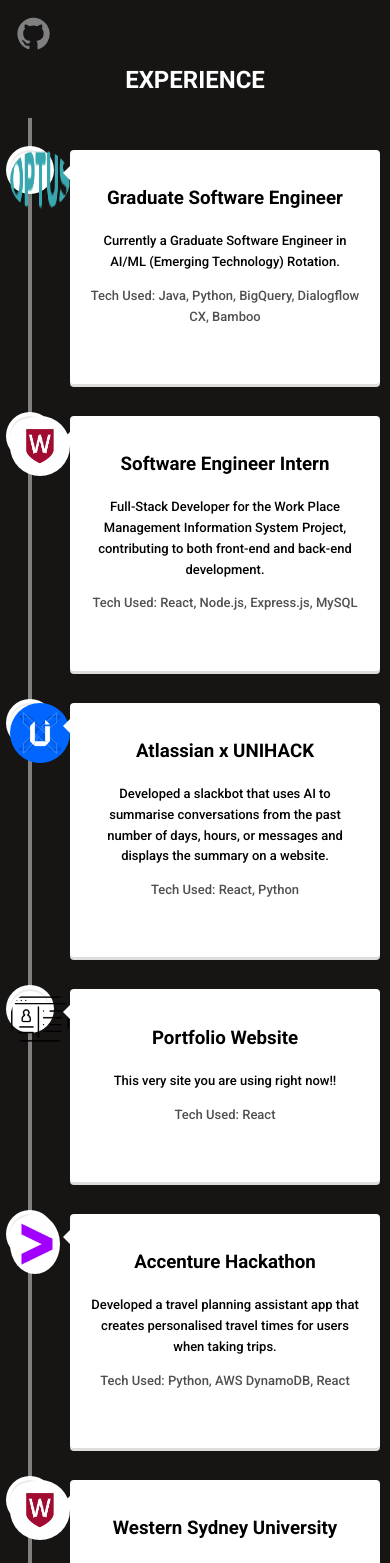
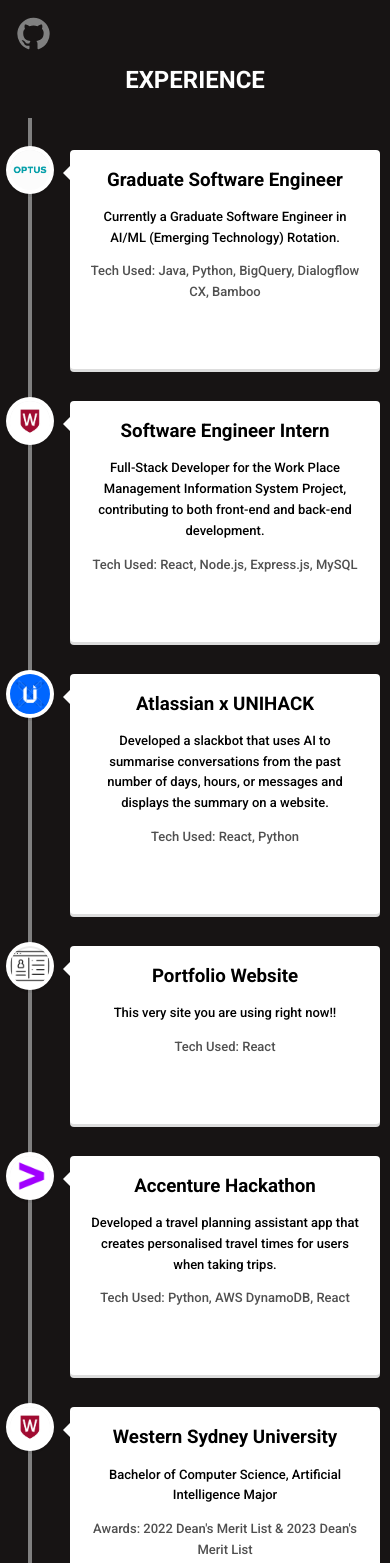
Before and after one commit to kelvin0012/my-website, a React (Vite) app: page / in a window 390 px wide. Shown: the part 432-1995 px from the top of the page. Built offline with nearby package versions, Linux system fonts and the light colour scheme.

Commit message:
Fixed icon issues for mobile view

```diff
--- a/src/App.css
+++ b/src/App.css
@@ -1,6 +1,6 @@
 @import url('https://fonts.googleapis.com/css2?family=Roboto:wght@400;500;700;900&display=swap');
 
-.profileLogo {
+.profileLogo{
   width: 100px;
   height: 100px;
   border-radius: 50%;
@@ -155,3 +155,26 @@
 .underlineHover:hover::after {
   transform: scaleX(1);
 }
+
+/* Projects */
+.websiteIcon, .accentureLogo, .wsuLogo, .optusLogo {
+  width: 100%;
+  height: auto;
+}
+
+@media (max-width: 600px) {
+  .vertical-timeline-element-icon {
+      display: flex;
+      justify-content: center;
+      align-items: center;
+  }
+
+  .vertical-timeline-element-content {
+      text-align: center;
+  }
+
+  .vertical-timeline-element-date {
+      text-align: center;
+      margin-bottom: 10px;
+  }
+}
--- a/src/components/Projects.jsx
+++ b/src/components/Projects.jsx
@@ -1,5 +1,5 @@
-import { Container } from "@mui/material"
-import { Box, Grid } from "@mui/material"
+import { Container } from "@mui/material";
+import { Box, Grid } from "@mui/material";
 import Divider from '@mui/material/Divider';
 import {
     VerticalTimeline, VerticalTimelineElement,
@@ -7,12 +7,10 @@
 import "react-vertical-timeline-component/style.min.css";
 import LanguageIcon from '@mui/icons-material/Language';
 import accentureLogo from "../assets/accentureLogo.jpg";
-import wsuLogo from "../assets/wsuLogo.jpg"
-import websiteIcon from "../assets/websiteIcon.png"
-import unihack2024Icon from "../assets/unihack2024Icon.png"
-import optusIcon from "../assets/Optus_logo.png"
-
-
+import wsuLogo from "../assets/wsuLogo.jpg";
+import websiteIcon from "../assets/websiteIcon.png";
+import unihack2024Icon from "../assets/unihack2024Icon.png";
+import optusIcon from "../assets/optusLogo.png";
 
 export const Projects = () => {
     return (
@@ -26,21 +24,21 @@
             </div>
             <div className="projects">
                 <VerticalTimeline lineColor="gray">
-                <VerticalTimelineElement
+                    <VerticalTimelineElement
                         className="vertical-timeline-element--education"
                         date={<span style={{ color: "white" }}>February 2025 - Current</span>}
                         iconStyle={{ background: "white" }}
-                        icon={<img className="websiteIcon"
+                        icon={<img className="optusLogo"
                             src={optusIcon}
                             alt="optusIcon Icon Image"
                         />}>
-                        <h3 className="vertica-timeline-element-title">
+                        <h3 className="vertical-timeline-element-title">
                             Graduate Software Engineer
                         </h3>
                         <p> Currently a Graduate Software Engineer in AI/ML (Emerging Technology) Rotation. </p>
                         <p className="Tech">Tech Used: Java, Python, BigQuery, Dialogflow CX, Bamboo</p>
                     </VerticalTimelineElement>
-                <VerticalTimelineElement
+                    <VerticalTimelineElement
                         className="vertical-timeline-element--education"
                         date={<span style={{ color: "white" }}>March 2024 - Nov 2024</span>}
                         iconStyle={{ background: "white" }}
@@ -48,7 +46,7 @@
                             src={wsuLogo}
                             alt="WSU Icon Image"
                         />}>
-                        <h3 className="vertica-timeline-element-title">
+                        <h3 className="vertical-timeline-element-title">
                             Software Engineer Intern
                         </h3>
                         <p> Full-Stack Developer for the Work Place Management Information System Project, contributing to both front-end and back-end development.</p>
@@ -62,7 +60,7 @@
                             src={unihack2024Icon}
                             alt="unihack2024 Icon Image"
                         />}>
-                        <h3 className="vertica-timeline-element-title">
+                        <h3 className="vertical-timeline-element-title">
                             Atlassian x UNIHACK
                         </h3>
                         <p> Developed a slackbot that uses AI to summarise conversations from the past number of days, hours, or messages and displays the summary on a website.</p>
@@ -76,7 +74,7 @@
                             src={websiteIcon}
                             alt="Website Icon Image"
                         />}>
-                        <h3 className="vertica-timeline-element-title">
+                        <h3 className="vertical-timeline-element-title">
                             Portfolio Website
                         </h3>
                         <p> This very site you are using right now!!</p>
@@ -90,7 +88,7 @@
                             src={accentureLogo}
                             alt="Accenture Logo Image"
                         />}>
-                        <h3 className="vertica-timeline-element-title">
+                        <h3 className="vertical-timeline-element-title">
                             Accenture Hackathon
                         </h3>
                         <p>Developed a travel planning assistant app that creates personalised travel times for users when taking trips.</p>
@@ -104,7 +102,7 @@
                             src={wsuLogo}
                             alt="WSU Logo Image"
                         />}>
-                        <h3 className="vertica-timeline-element-title">
+                        <h3 className="vertical-timeline-element-title">
                             Western Sydney University
                         </h3>
                         <p> Bachelor of Computer Science, Artificial Intelligence Major</p>
@@ -113,5 +111,5 @@
                 </VerticalTimeline>
             </div>
         </div>
-    )
+    );
 }
```
Also changed, not shown: src/assets/optusLogo.png (added).
